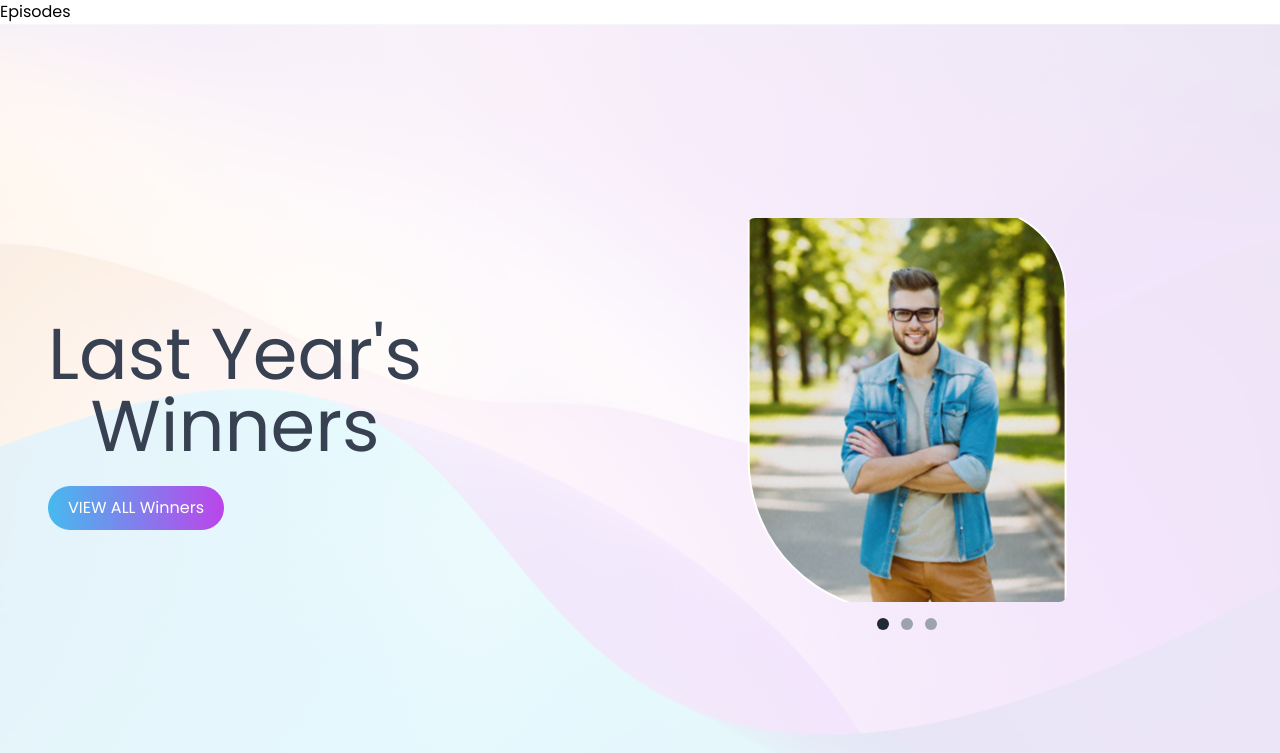
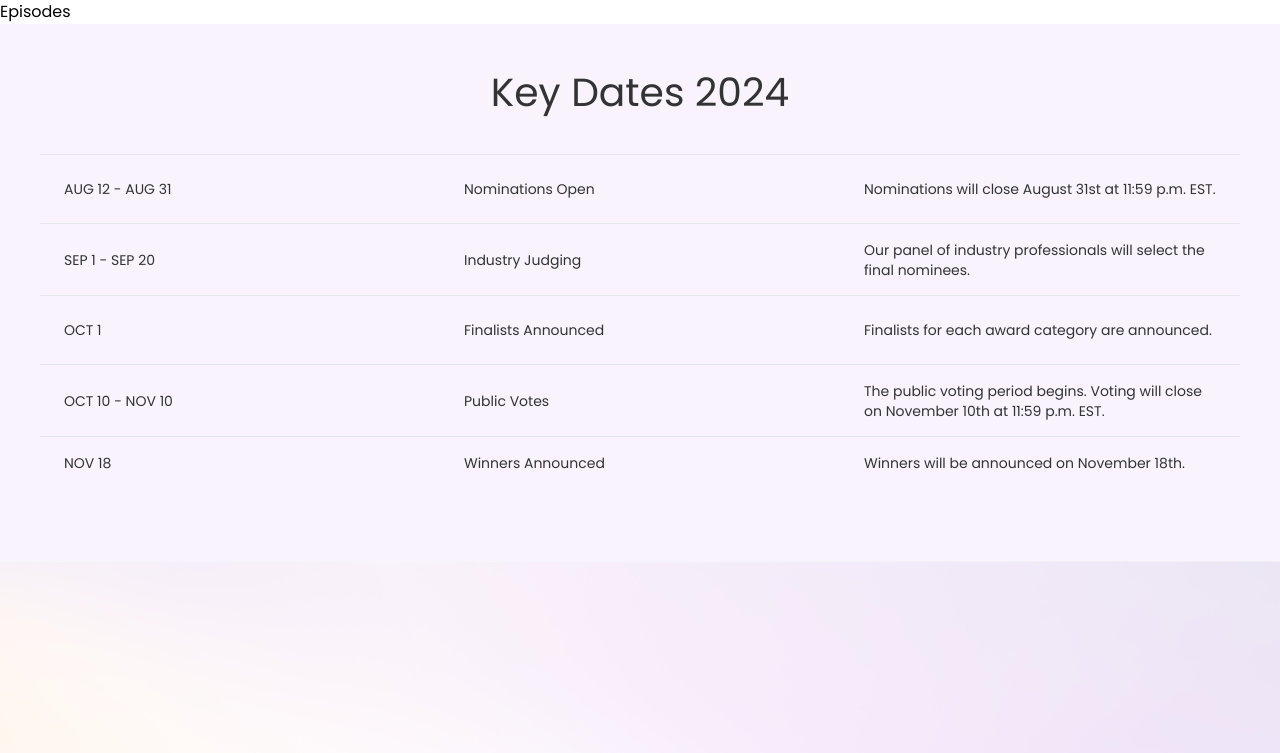
Before and after one commit to INIT-FOUNDATION/e-polling, a React (Create React App) app in the folder ep-frontend-app/: page / in a window 1280 px wide. Shown: the top 753 px of the page. Built offline with nearby package versions, Linux system fonts and the light colour scheme; no server answers.

Commit message:
dates ui

```diff
--- /dev/null
+++ b/ep-frontend-app/src/components/pages/Dates/Dates.tsx
@@ -0,0 +1,66 @@
+import React from "react";
+
+const Dates: React.FC = () => {
+  return (
+    <div className="p-10" style={{ backgroundColor: "#F9F3FD" }}>
+      <div
+        className="flex justify-center items-center text-[39.2px]"
+        style={{ color: "#333333" }}
+      >
+        Key Dates 2024
+      </div>
+
+      <div className="relative overflow-x-auto py-8">
+        <table className="w-full text-sm text-left rtl:text-right text-gray-500 dark:text-gray-400">
+          <tbody>
+            <tr className="border-b dark:bg-gray-800 dark:border-gray-700"></tr>
+            <tr className="dark:bg-gray-800">
+              <td className="px-6 py-6 w-1/3" style={{ color: "#333333" }}>AUG 12 - AUG 31</td>
+              <td className="px-6 py-4 w-1/3" style={{ color: "#333333" }}>Nominations Open</td>
+              <td className="px-6 py-4" style={{ color: "#333333" }}>
+                Nominations will close August 31st at 11:59 p.m. EST.
+              </td>
+            </tr>
+            <tr className="border-b dark:bg-gray-800 dark:border-gray-700"></tr>
+            <tr className="dark:bg-gray-800">
+              <td className="px-6 py-4" style={{ color: "#333333" }}>SEP 1 - SEP 20</td>
+              <td className="px-6 py-4" style={{ color: "#333333" }}>Industry Judging</td>
+              <td className="px-6 py-4" style={{ color: "#333333" }}>
+                Our panel of industry professionals will select the final nominees.
+              </td>
+            </tr>
+            <tr className="border-b dark:bg-gray-800 dark:border-gray-700"></tr>
+
+            <tr className="dark:bg-gray-800">
+              <td className="px-6 py-6" style={{ color: "#333333" }}>OCT 1</td>
+              <td className="px-6 py-4" style={{ color: "#333333" }}>Finalists Announced</td>
+              <td className="px-6 py-4" style={{ color: "#333333" }}>
+                Finalists for each award category are announced.
+              </td>
+            </tr>
+            <tr className="border-b dark:bg-gray-800 dark:border-gray-700"></tr>
+
+            <tr className="dark:bg-gray-800">
+              <td className="px-6 py-4" style={{ color: "#333333" }}>OCT 10 - NOV 10</td>
+              <td className="px-6 py-4" style={{ color: "#333333" }}>Public Votes</td>
+              <td className="px-6 py-4" style={{ color: "#333333" }}>
+                The public voting period begins. Voting will close on November 10th at 11:59 p.m. EST.
+              </td>
+            </tr>
+            <tr className="border-b dark:bg-gray-800 dark:border-gray-700"></tr>
+
+            <tr className="dark:bg-gray-800">
+              <td className="px-6 py-4" style={{ color: "#333333" }}>NOV 18</td>
+              <td className="px-6 py-4" style={{ color: "#333333" }}>Winners Announced</td>
+              <td className="px-6 py-4" style={{ color: "#333333" }}>
+                Winners will be announced on November 18th.
+              </td>
+            </tr>
+          </tbody>
+        </table>
+      </div>
+    </div>
+  );
+};
+
+export default Dates;
--- a/ep-frontend-app/src/components/pages/Home/Home.tsx
+++ b/ep-frontend-app/src/components/pages/Home/Home.tsx
@@ -4,6 +4,7 @@ import { useLoader, useLogger, useToast } from "../../../hooks";
 import Footer from "../../common/Footer/Footer";
 import ContactUs from "../../common/ContactUs/ContactUs";
 import LastYearWinners from "../LastYearWinners/LastYearWinners";
+import Dates from "../Dates/Dates";
 
 const Home: React.FC = () => {
 
@@ -25,6 +26,7 @@ const Home: React.FC = () => {
 
     return (
         <div>
+            <Dates />
             <LastYearWinners />
             <ContactUs />
             <Footer/>
```
